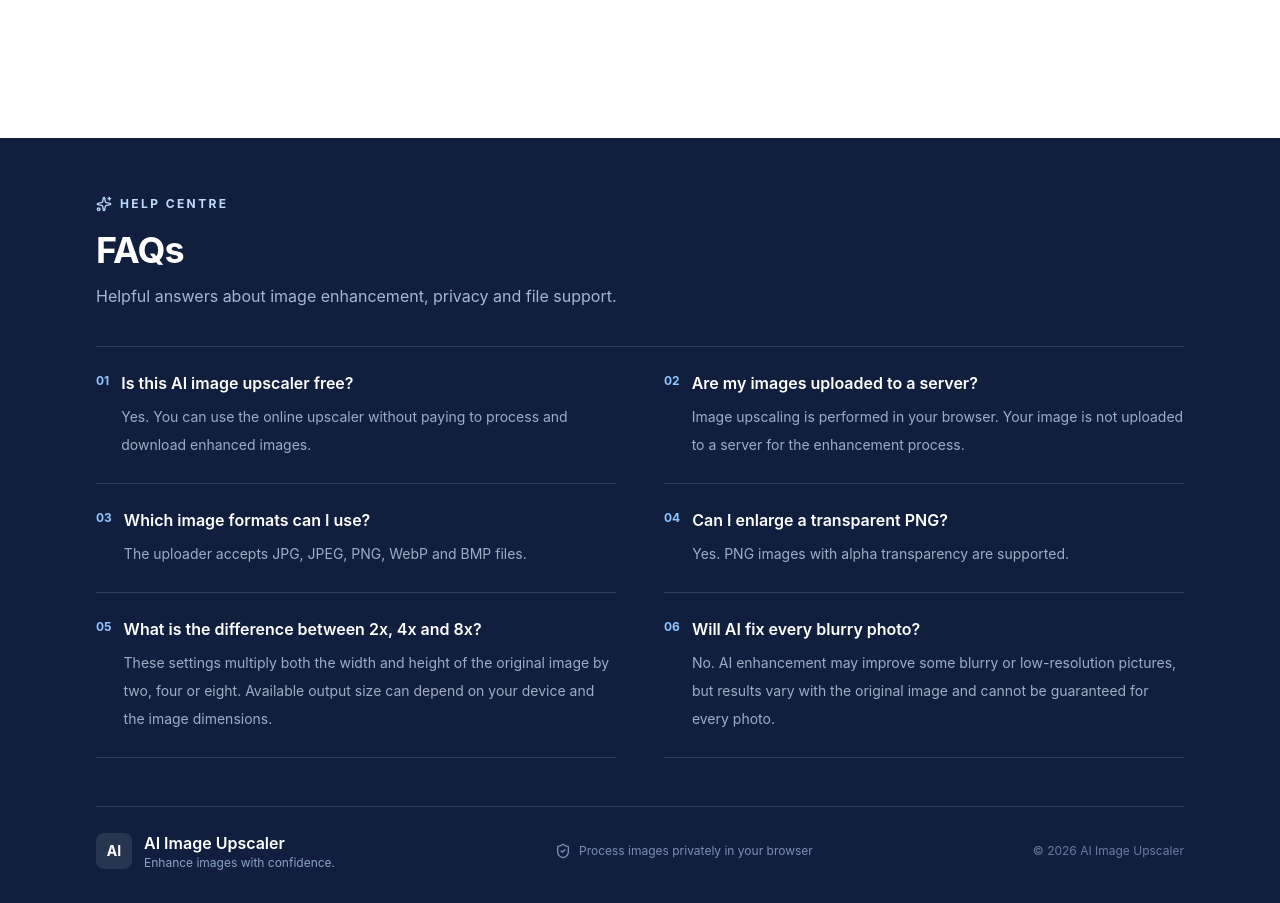
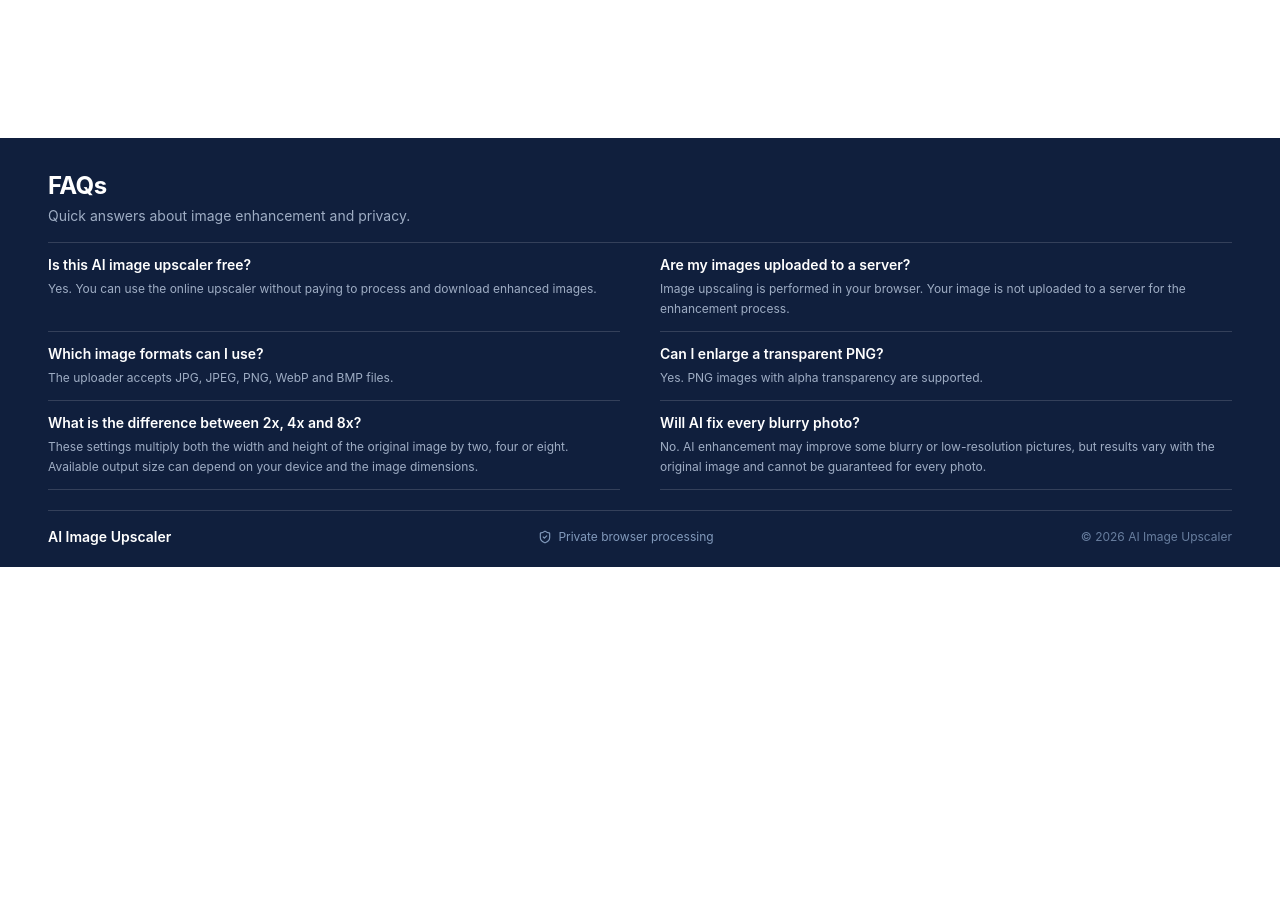
Before and after one commit to graphicsexpert65-png/image-upscaler, a React (Vite) app: page / in a window 1280 px wide. Shown: the part 2220-3123 px from the top of the page. After the commit the page ends 2787 px from the top, so only its background shows below. Built offline with nearby package versions, Linux system fonts and the light colour scheme; what onnxruntime-web would draw is missing.

Commit message:
Make FAQ footer more compact and balanced

```diff
--- a/src/components/Footer.tsx
+++ b/src/components/Footer.tsx
@@ -1,5 +1,5 @@
 import React from 'react';
-import { ShieldCheck, Sparkles } from 'lucide-react';
+import { ShieldCheck } from 'lucide-react';
 
 const faqs = [
   ['Is this AI image upscaler free?', 'Yes. You can use the online upscaler without paying to process and download enhanced images.'],
@@ -13,38 +13,26 @@ const faqs = [
 export function Footer() {
   return (
     <footer className="bg-[#101f3d] text-white">
-      <div className="max-w-6xl mx-auto px-4 sm:px-6 lg:px-8 pt-14 pb-8">
-        <div className="max-w-3xl mb-9">
-          <span className="inline-flex items-center gap-2 text-xs font-bold tracking-[0.2em] uppercase text-blue-200">
-            <Sparkles className="h-4 w-4" /> Help centre
-          </span>
-          <h2 className="mt-3 text-3xl sm:text-4xl font-bold tracking-tight">FAQs</h2>
-          <p className="mt-3 text-sm sm:text-base leading-7 text-blue-100/75">Helpful answers about image enhancement, privacy and file support.</p>
+      <div className="max-w-screen-2xl mx-auto px-4 sm:px-8 xl:px-12 2xl:px-16 pt-8 pb-5">
+        <div className="flex flex-col sm:flex-row sm:items-end sm:justify-between gap-2 mb-4">
+          <div>
+            <h2 className="text-xl sm:text-2xl font-bold tracking-tight">FAQs</h2>
+            <p className="mt-1 text-xs sm:text-sm text-blue-100/70">Quick answers about image enhancement and privacy.</p>
+          </div>
         </div>
 
-        <div className="grid grid-cols-1 md:grid-cols-2 gap-x-12 gap-y-0 border-t border-white/15">
-          {faqs.map(([question, answer], index) => (
-            <article key={question} className="py-6 border-b border-white/15">
-              <div className="flex items-start gap-3">
-                <span className="mt-0.5 text-xs font-bold text-blue-300">0{index + 1}</span>
-                <div>
-                  <h3 className="text-base font-semibold text-white">{question}</h3>
-                  <p className="mt-2 text-sm leading-7 text-blue-100/70">{answer}</p>
-                </div>
-              </div>
+        <div className="grid grid-cols-1 md:grid-cols-2 gap-x-10 border-t border-white/15">
+          {faqs.map(([question, answer]) => (
+            <article key={question} className="py-3 border-b border-white/15">
+              <h3 className="text-sm font-semibold text-white">{question}</h3>
+              <p className="mt-1 text-xs leading-5 text-blue-100/70">{answer}</p>
             </article>
           ))}
         </div>
 
-        <div className="mt-12 pt-6 border-t border-white/15 flex flex-col sm:flex-row items-start sm:items-center justify-between gap-4">
-          <div className="flex items-center gap-3">
-            <div className="h-9 w-9 rounded-lg bg-white/10 flex items-center justify-center font-bold text-sm">AI</div>
-            <div>
-              <p className="font-semibold text-white">AI Image Upscaler</p>
-              <p className="text-xs text-blue-200/70">Enhance images with confidence.</p>
-            </div>
-          </div>
-          <p className="text-xs text-blue-200/60 flex items-center gap-2"><ShieldCheck className="h-4 w-4" /> Process images privately in your browser</p>
+        <div className="mt-5 pt-4 border-t border-white/15 flex flex-col sm:flex-row items-center justify-between gap-2">
+          <p className="text-sm font-semibold text-white">AI Image Upscaler</p>
+          <p className="text-xs text-blue-200/65 flex items-center gap-1.5"><ShieldCheck className="h-3.5 w-3.5" /> Private browser processing</p>
           <p className="text-xs text-blue-200/50">© {new Date().getFullYear()} AI Image Upscaler</p>
         </div>
       </div>
```
